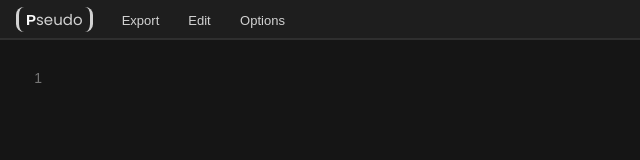
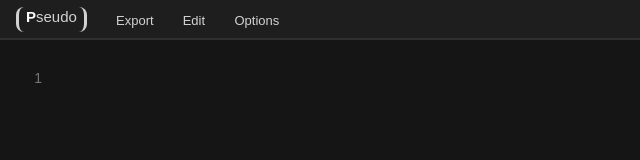
Before and after one commit to carl-vmt/PseudoEdit, an Electron app: page src/index.html in a window 1000 px wide. Shown: the full height of the page, 0-640 px from the left. Drawn offline with Linux system fonts and the light colour scheme.

```diff
--- a/src/index.html
+++ b/src/index.html
@@ -10,11 +10,6 @@
   <link rel="stylesheet" href="styles/main.css">
   <link rel="stylesheet" href="styles/titlebar.css">
   <link rel="stylesheet" href="styles/code.css">
-
-  <link rel="preconnect" href="https://fonts.googleapis.com">
-  <link rel="preconnect" href="https://fonts.gstatic.com" crossorigin>
-  <link href="https://fonts.googleapis.com/css2?family=Poppins:wght@100;200;300;400;500;600&display=swap"
-    rel="stylesheet">
 </head>
 
 <body>
--- a/src/scripts/Start.js
+++ b/src/scripts/Start.js
@@ -53,7 +53,7 @@
       responseHeaders: {
         ...details.responseHeaders,
         "Content-Security-Policy": [
-          "default-src 'self'; style-src-elem 'self' https://fonts.googleapis.com/; font-src https://fonts.gstatic.com/",
+          "default-src 'self';",
         ],
       },
     });
```
